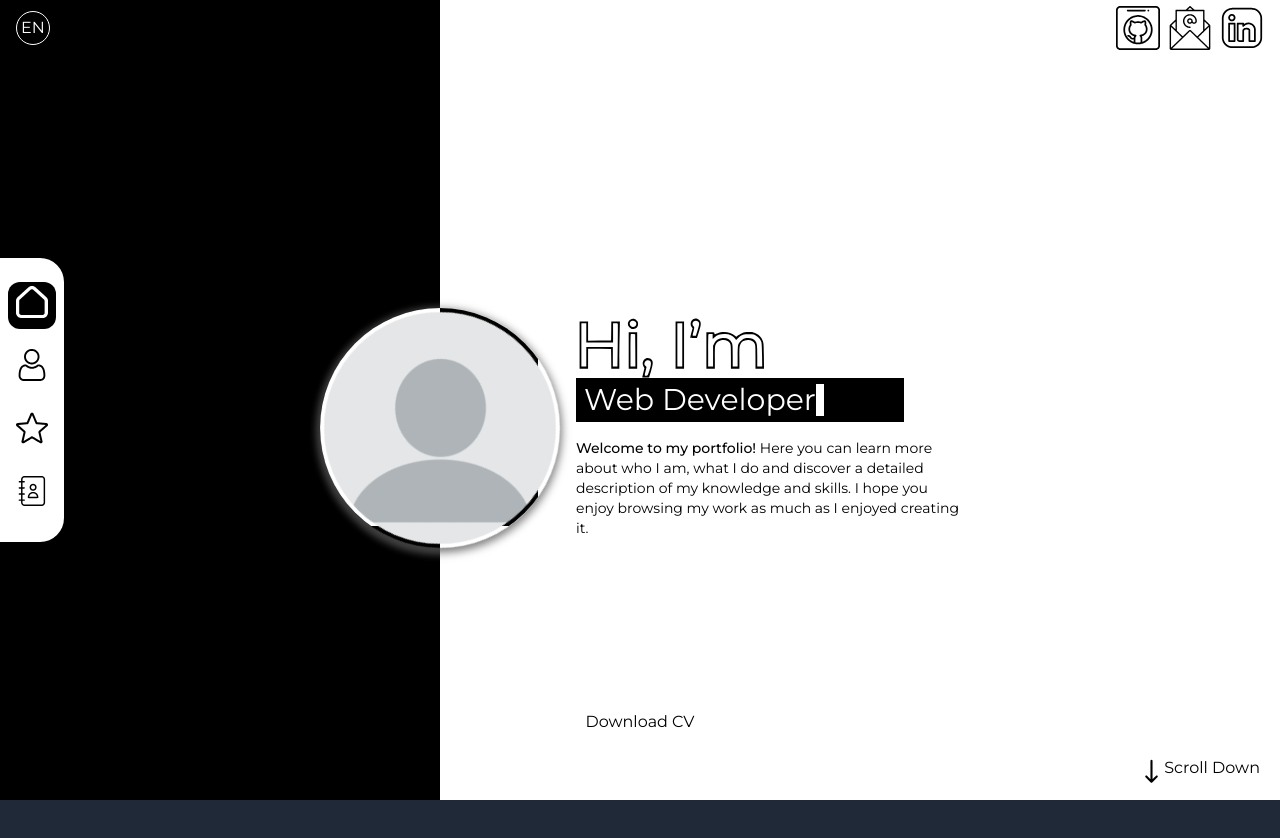
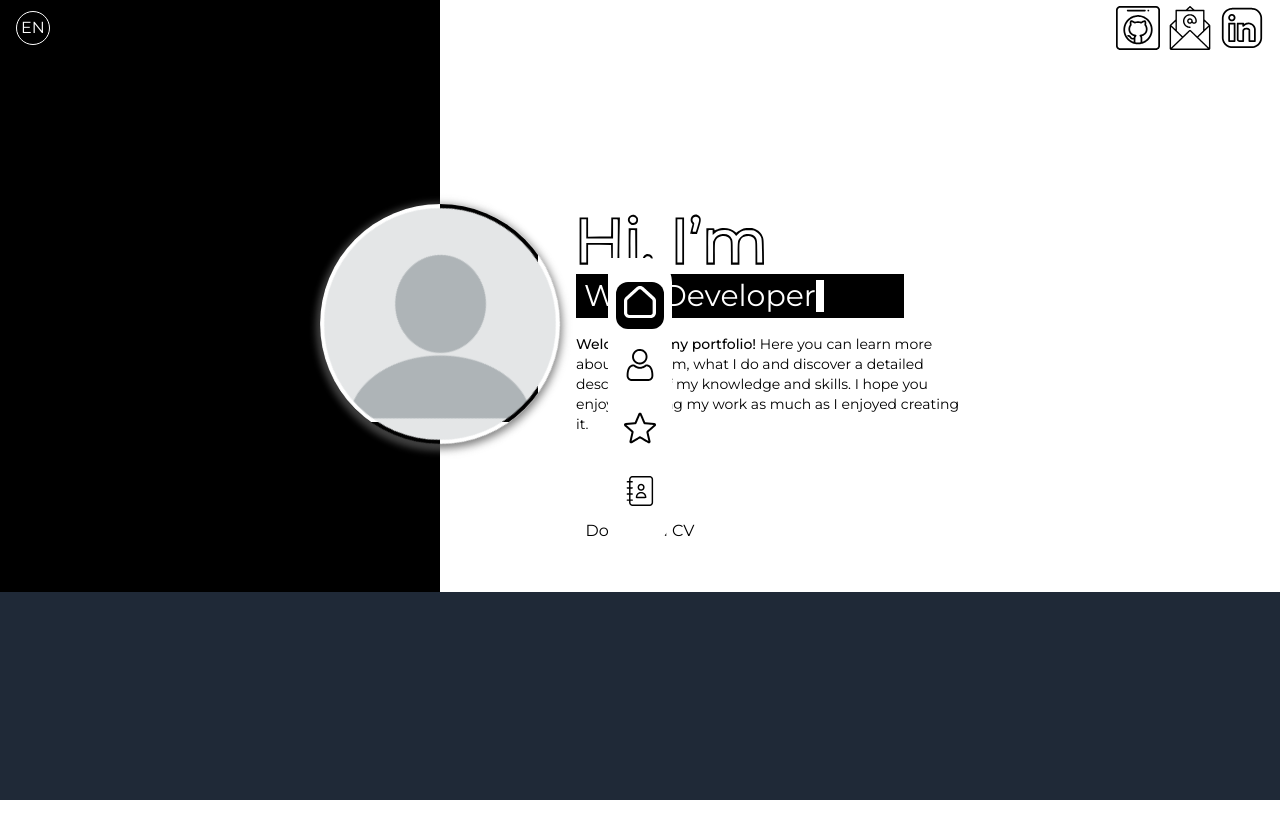
Before and after one commit to Almor21/Portfolio, a Next.js app: page / in a window 1280 px wide. Shown: the top 838 px of the page. After the commit the page ends 800 px from the top, so only its background shows below. Built offline with nearby package versions, Linux system fonts and the light colour scheme.

Commit message:
refactor[RootLayout]: change layout

```diff
--- a/src/app/layout.tsx
+++ b/src/app/layout.tsx
@@ -15,18 +15,19 @@ export default function RootLayout({
 }>) {
 	return (
 		<html lang="en">
-			<body className={`${montserrat.className} flex justify-center`}>
-				<div className="relative max-w-[1440px] w-full grid grid-rows-[minmax(100vh,auto)_auto]">
-					<Navbar />
-					<div className="grid grid-rows-[auto_1fr]">
-						<Header />
-						<main className="relative pl-24 flex items-center">
-							{children}
-						</main>
-					</div>
-					<footer className="h-52 bg-gray-800"></footer>
-					<Backgroud />
-				</div>
+			<body
+				className={`${montserrat.className} min-h-screen grid grid-rows-[auto_1fr_auto] justify-items-center`}
+				style={{
+					scrollbarGutter: 'stable'
+				}}
+			>
+				<Navbar />
+				<Header />
+				<main className="relative max-w-[1440px] w-full p-8 pl-24 flex items-center">
+					{children}
+				</main>
+				<footer className="h-52 w-full bg-gray-800"></footer>
+				<Backgroud />
 			</body>
 		</html>
 	);
```
